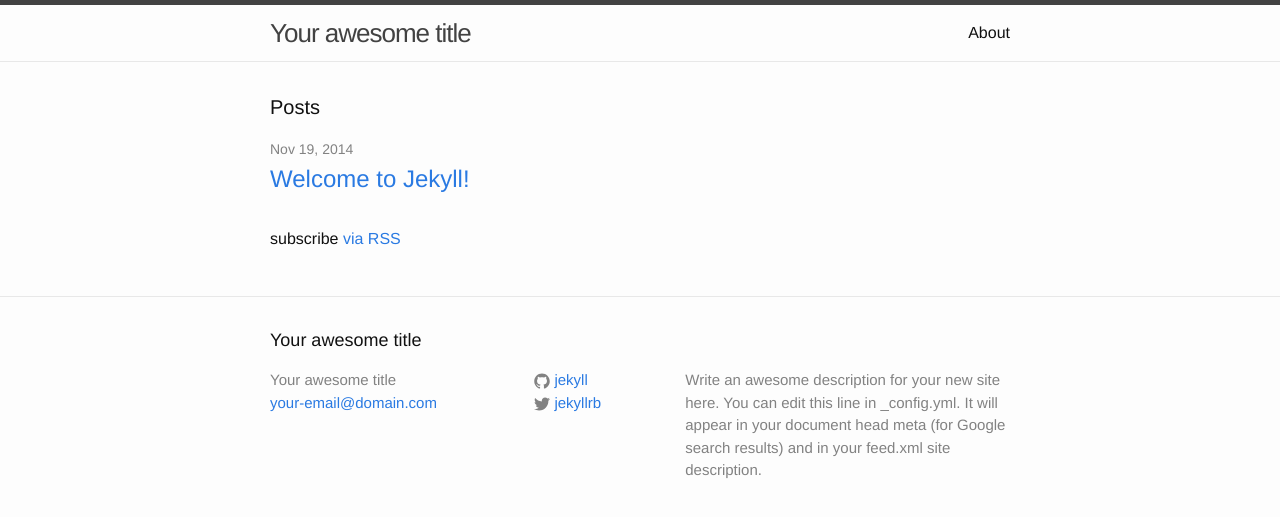
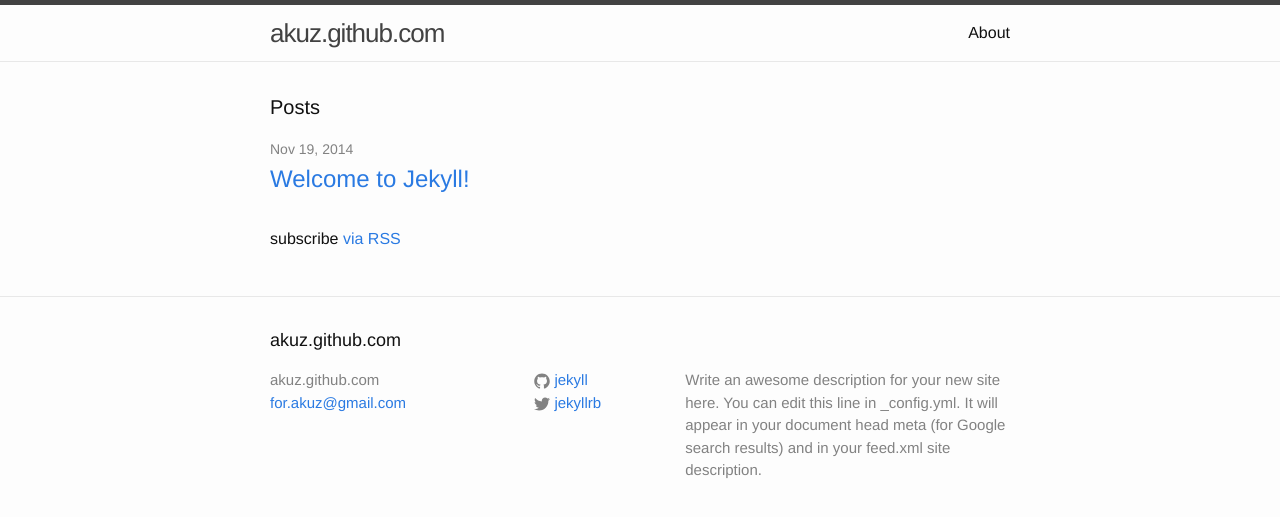
Before and after one commit to akuz/akuz.me, a Jekyll site: the page built from index.html, in a window 1280 px wide. Shown: the top 517 px of the page. Built offline with Jekyll 4.4.1, drawn with Linux system fonts in a browser that asks for light colours.

Commit message:
Update _config.yml

```diff
--- a/_config.yml
+++ b/_config.yml
@@ -1,6 +1,6 @@
 # Site settings
-title: Your awesome title
-email: your-email@domain.com
+title: akuz.github.com
+email: for.akuz@gmail.com
 description: > # this means to ignore newlines until "baseurl:"
   Write an awesome description for your new site here. You can edit this
   line in _config.yml. It will appear in your document head meta (for
```
